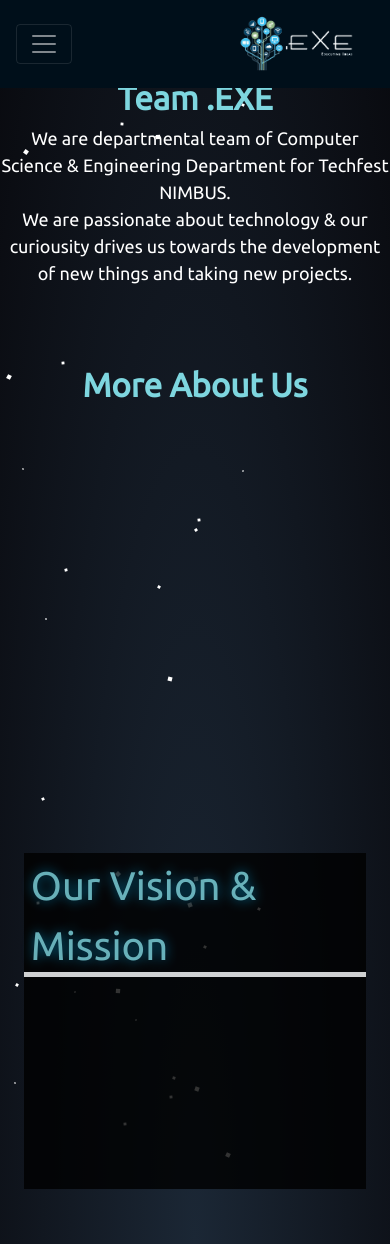
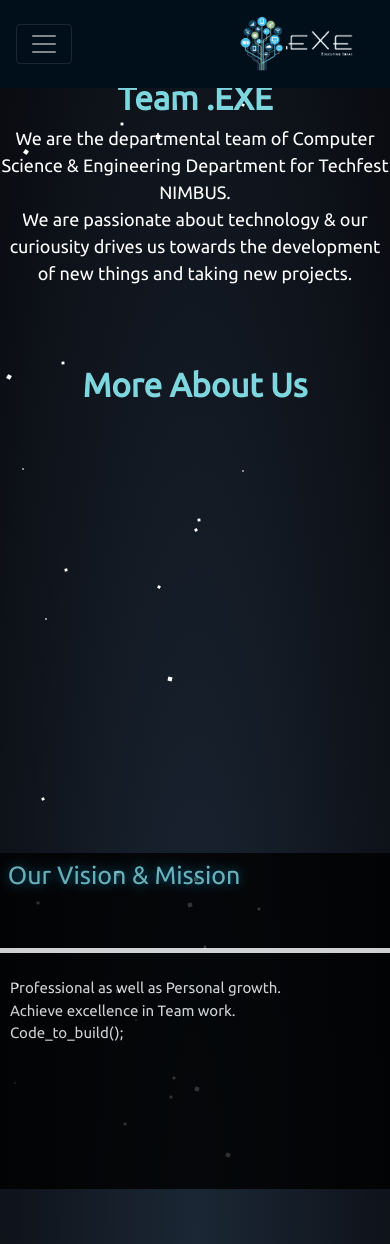
Before and after one commit to manavdoda7/Team.EXE-Website-1, a Django app: page /aboutus in a window 390 px wide. Run offline with Django 3.2, Linux system fonts and the light colour scheme; some libraries are stand-ins or nearby versions.

Commit message:
minor changes

```diff
--- a/teamEXEWebsite/app/static/css/aboutus.css
+++ b/teamEXEWebsite/app/static/css/aboutus.css
@@ -36,6 +36,10 @@
       background: radial-gradient(ellipse at bottom, #000000 0%, #20243a 100%) !important;
   } */
 
+  ul{
+      padding-left: 10px;
+  }
+
   /*CSS*/
   /*Section1*/
   .rel_block{
@@ -43,9 +47,10 @@
       position: relative;
   }
 
-  /* .section-3{
-      background: radial-gradient(ellipse at bottom, #000000 0%, #20243a 100%) !important
-  } */
+  .section-3{
+      padding-top: 40px;
+    padding-bottom: 80px;
+  }
   .section1{
       animation: 1s ease-out 0s 1 slideInFromTop;
       padding-top: 12%;
@@ -117,7 +122,7 @@
       list-style-type: none;
       top: 0;
       left: 0;
-      margin-top: 17%;
+      margin-top: 10vh;
       font-size: 20px;
       height: 100%;
   }
@@ -128,6 +133,12 @@
   .item_title{
       height: 27vh;
   }
+
+  .mottos1 #upper{
+      font-size: 25px;
+      height: 8vh;
+  }
+
   #upper{
       background-color: #000;
       font-size: 40px;
@@ -248,7 +259,7 @@
     top: 0%;
 }
   .carousel-text{
-    font-size: 18px;
+    font-size: 16px;
     line-height: 2rem;
   }
 
@@ -279,7 +290,6 @@
 }
   .rel{
       position: relative;
-      margin-top: 4%;
   }
 
   /* ####################### */
@@ -639,9 +649,9 @@
   } */
 
   @media only screen and (max-width:768px){
-    /* .section2-img{
-        visibility: hidden;
-    }  */
+    .section2-img{
+        width: 90%;
+    }
 
     .section1{
         padding-top: 20%;
@@ -677,6 +687,10 @@
         /* transform: translateX(-50%); */
         color: #7ed6df;
         /* transition: "text-align" 1s linear; */
+    }
+
+    .p-4{
+        padding: 0 !important;
     }
 
     .container{
--- a/teamEXEWebsite/app/templates/aboutus.html
+++ b/teamEXEWebsite/app/templates/aboutus.html
@@ -15,7 +15,7 @@
     <div class="section1">
         <h1 class="heading-top">Team .EXE</h1>
         <p class="p1 mb-5">
-            We are departmental team of Computer Science & Engineering Department for Techfest NIMBUS. <br>
+            We are the departmental team of Computer Science & Engineering Department for Techfest NIMBUS. <br>
             We are passionate about technology & our curiousity drives us towards the development of new things and taking new projects.
         </p>
     </div>
@@ -137,7 +137,7 @@
                 </div>
 
 
-                <div class="col-lg-6 col-md-6 col-12 why-diff" style="margin-top: 4%;">
+                <div class="col-lg-6 col-md-6 col-12 why-diff" >
                     <div class="rel">
                         <div id="carouselContent" class="carousel slide" data-ride="carousel">
                             <div class="carousel-inner" role="listbox">
--- a/teamEXEWebsite/app/templates/index.html
+++ b/teamEXEWebsite/app/templates/index.html
@@ -48,7 +48,7 @@
                 <div class="row">
                     <div class="col-12 col-md-6 res-class">
                         <p class="main-description-text">
-                            We are departmental team of Computer Science & Engineering Department for Techfest NIMBUS.
+                            We are the departmental team of Computer Science & Engineering Department for Techfest NIMBUS.
                             We are passionate about technology & our curiousity drives us towards the development of new things and taking new projects
                         </p>
                     </div>
```
